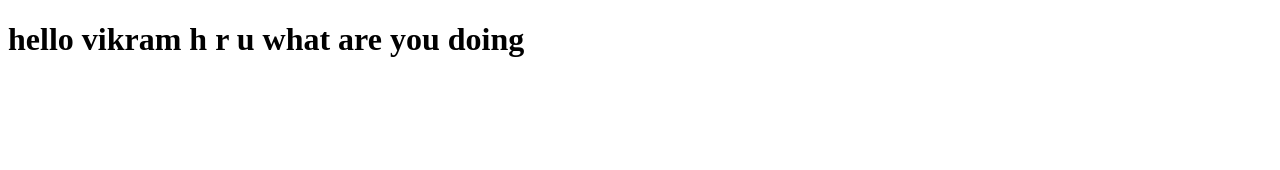
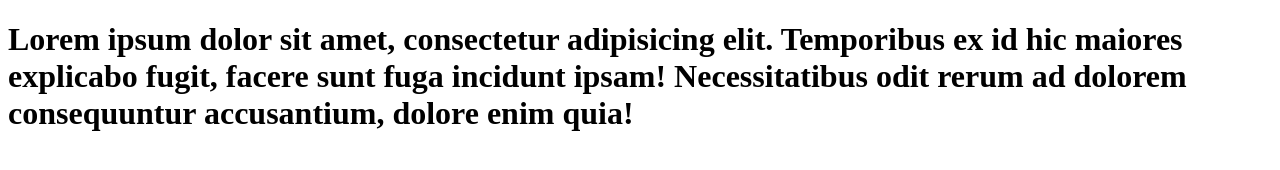
Before and after one commit to VIKRAMS786/GitPractise, a plain HTML site: page vikram.html in a window 1280 px wide. Drawn offline with Linux system fonts and the light colour scheme.

Commit message:
adding new text

```diff
--- a/vikram.html
+++ b/vikram.html
@@ -6,6 +6,8 @@
     <title>Document</title>
 </head>
 <body>
-    <h1>hello vikram  h r u what are you doing</h1>
+    <h1>Lorem ipsum dolor sit amet, consectetur adipisicing elit. Temporibus ex id hic maiores
+        explicabo fugit, facere sunt fuga incidunt ipsam! Necessitatibus odit rerum ad dolorem consequuntur
+         accusantium, dolore enim quia!</h1>
 </body>
 </html>
```
